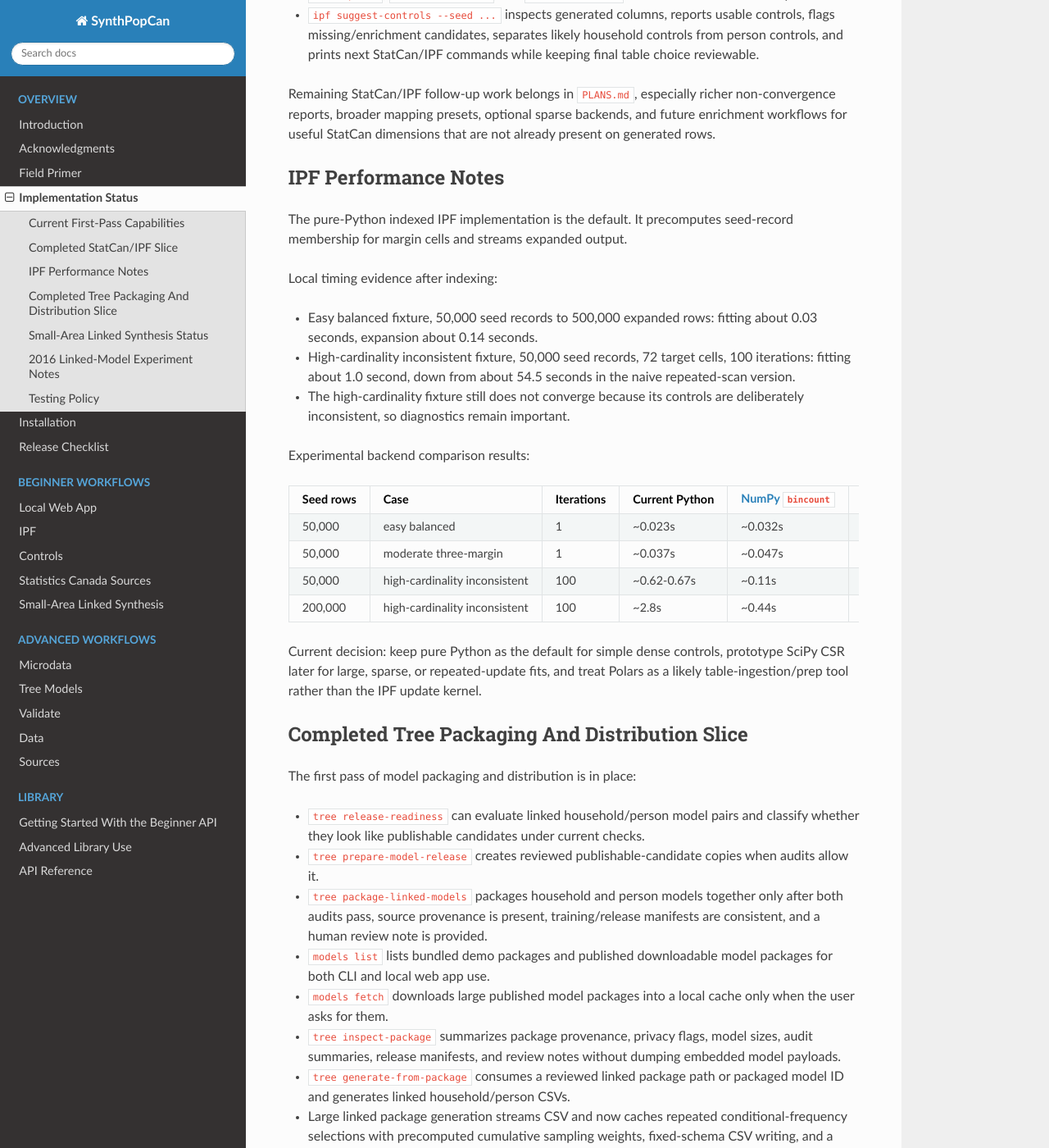
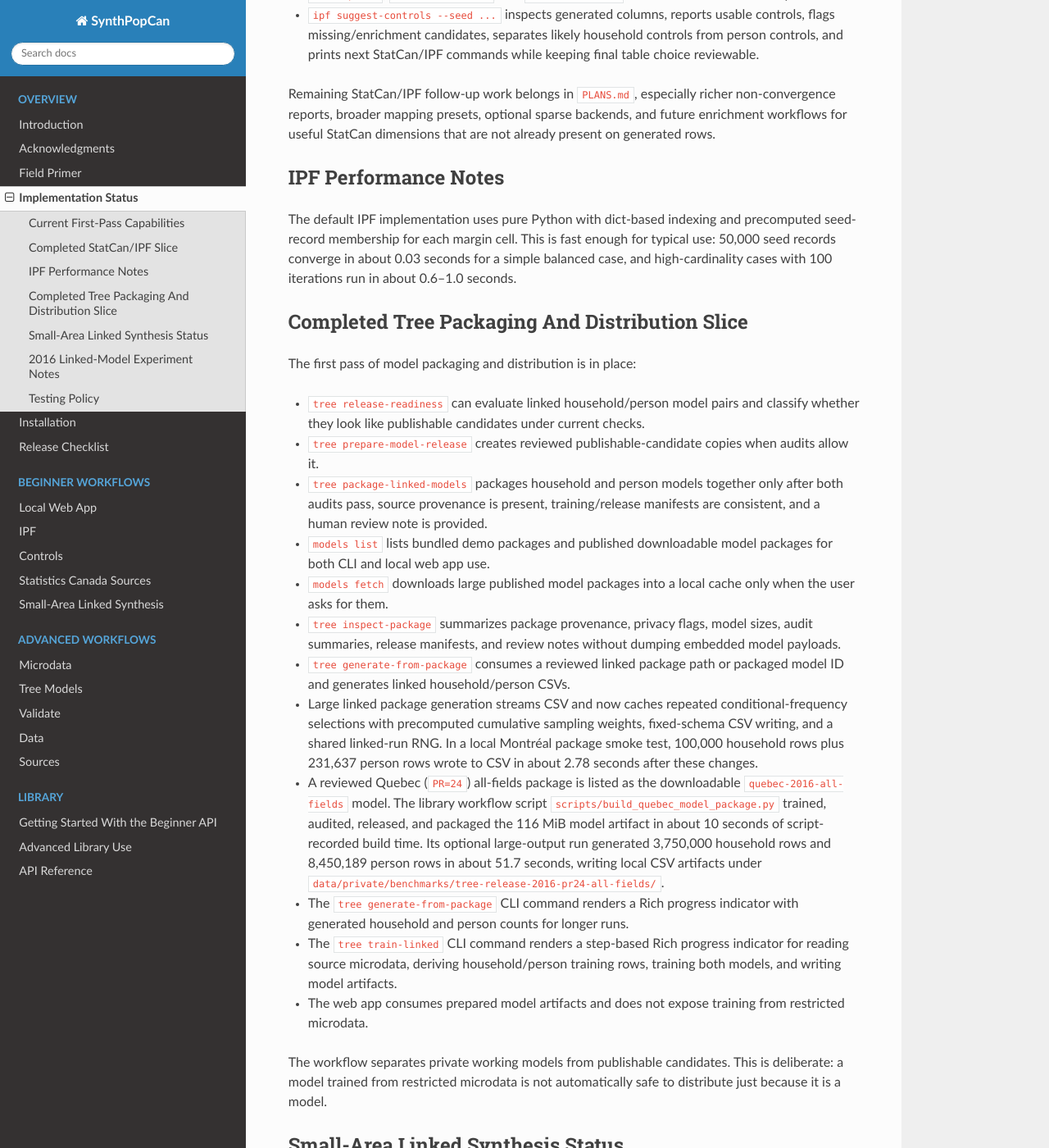
Before and after one commit to dlq/synthpopcan, a Sphinx documentation site: the page built from docs/status.md, in a window 1280 px wide and 1400 px high, scrolled down 1510 px. Shown: the whole window at 82% size. Built offline with Sphinx 7.4.7 and the Read the Docs theme 3.1.0, drawn with Linux system fonts in a browser that asks for light colours.

Commit message:
docs: collapse IPF backend table to a prose summary; note future internals doc
status.md: replace the experimental backend comparison table with a single
sentence — the implementation choice is made and the detail isn't useful to
doc readers.

PLANS.md: add note that a technical internals document covering IPF backend
experiments and design rationale would be worth writing eventually.

```diff
--- a/docs/status.md
+++ b/docs/status.md
@@ -75,31 +75,11 @@ present on generated rows.
 
 ## IPF Performance Notes
 
-The pure-Python indexed IPF implementation is the default. It precomputes
-seed-record membership for margin cells and streams expanded output.
-
-Local timing evidence after indexing:
-
-- Easy balanced fixture, 50,000 seed records to 500,000 expanded rows: fitting
-  about 0.03 seconds, expansion about 0.14 seconds.
-- High-cardinality inconsistent fixture, 50,000 seed records, 72 target cells,
-  100 iterations: fitting about 1.0 second, down from about 54.5 seconds in the
-  naive repeated-scan version.
-- The high-cardinality fixture still does not converge because its controls are
-  deliberately inconsistent, so diagnostics remain important.
-
-Experimental backend comparison results:
-
-| Seed rows | Case | Iterations | Current Python | [NumPy](https://numpy.org/) `bincount` | [SciPy](https://scipy.org/) CSR | [Polars](https://pola.rs/) `group_by` |
-| ---: | --- | ---: | ---: | ---: | ---: | ---: |
-| 50,000 | easy balanced | 1 | ~0.023s | ~0.032s | ~0.037s | ~0.046s |
-| 50,000 | moderate three-margin | 1 | ~0.037s | ~0.047s | ~0.056-0.064s | ~0.035-0.049s |
-| 50,000 | high-cardinality inconsistent | 100 | ~0.62-0.67s | ~0.11s | ~0.09-0.12s | ~0.69-0.73s |
-| 200,000 | high-cardinality inconsistent | 100 | ~2.8s | ~0.44s | ~0.36s | not rerun |
-
-Current decision: keep pure Python as the default for simple dense controls,
-prototype SciPy CSR later for large, sparse, or repeated-update fits, and treat
-Polars as a likely table-ingestion/prep tool rather than the IPF update kernel.
+The default IPF implementation uses pure Python with dict-based indexing and
+precomputed seed-record membership for each margin cell. This is fast enough for
+typical use: 50,000 seed records converge in about 0.03 seconds for a simple
+balanced case, and high-cardinality cases with 100 iterations run in about
+0.6–1.0 seconds.
 
 ## Completed Tree Packaging And Distribution Slice
 
```
Also changed, not shown: PLANS.md (+4 -0 lines).
